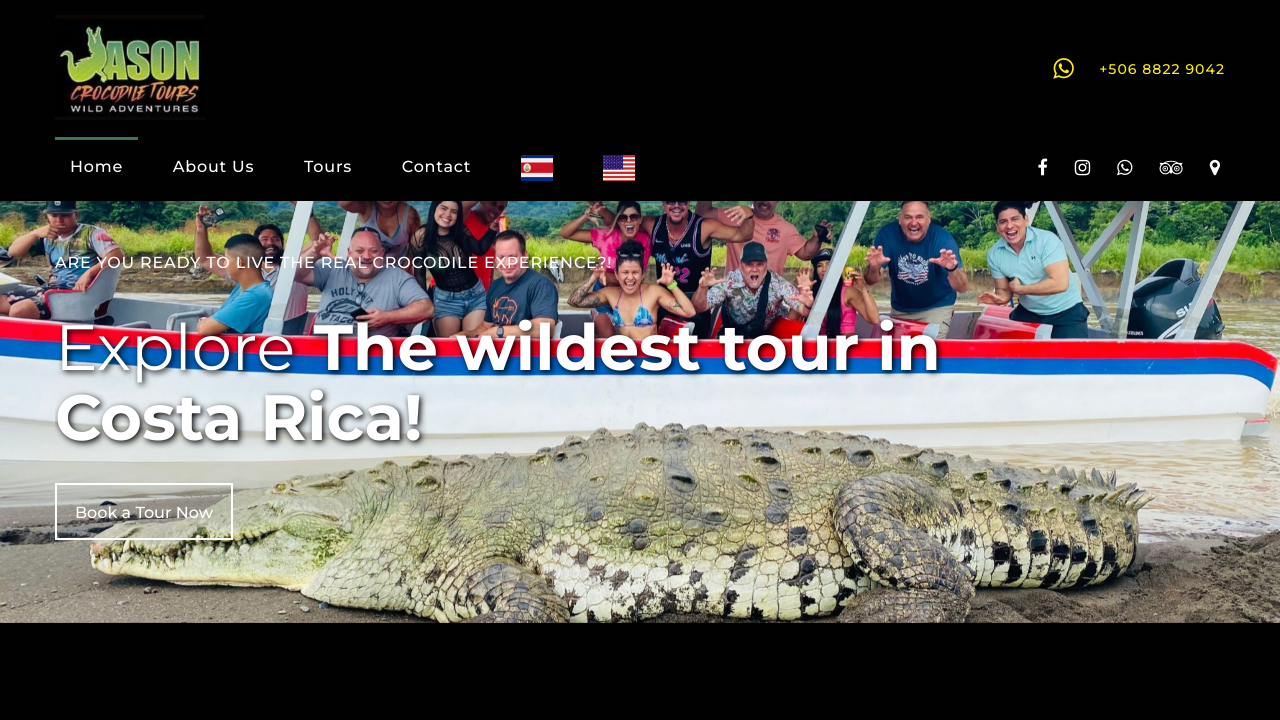
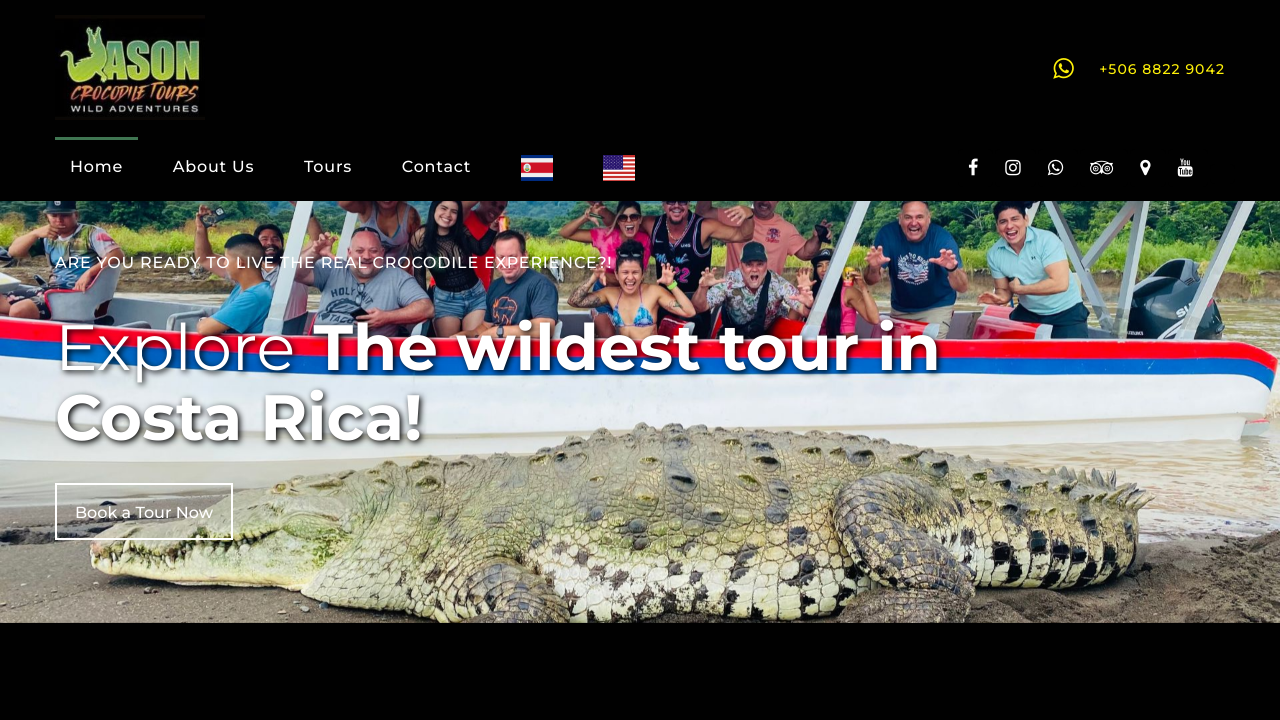
Before and after one commit to crjeffrey007/jasoncrocodiletours, a plain HTML site: page index.html in a window 1280 px wide. Shown: the top 720 px of the page. Drawn offline with nearby package versions, Linux system fonts and the light colour scheme.

Commit message:
Update index.html

```diff
--- a/index.html
+++ b/index.html
@@ -93,6 +93,8 @@
     <li><a class="icon fa fa-whatsapp" href="https://api.whatsapp.com/send?phone=50688229042" target="_blank"></a></li>
     <li><a class="icon fa fa-tripadvisor" href="https://www.tripadvisor.es/Attraction_Review-g309271-d23602259-Reviews-Jason_Crocodile_Tours-Jaco_Jaco_District_Garabito_Municipality_Province_of_Punta.html" target="_blank"></a></li>
     <li><a class="icon fa fa-map-marker" href="https://www.google.com/maps/place/9%C2%B046'42.3%22N+84%C2%B037'34.0%22W/@9.778402,-84.6283027,17z/data=!3m1!4b1!4m4!3m3!8m2!3d9.778402!4d-84.626114" target="_blank"></a></li>
+    <li><a class="icon fa fa-youtube" href="https://www.youtube.com/@JasonCrocodile" target="_blank"></a></li>
+    <li><a class="icon fa fa-tiktok" href="https://www.tiktok.com/@jasoncrocodiletours506" target="_blank"></a></li>
 </ul>
             <!-- RD Navbar Nav-->
             <ul class="rd-navbar-nav">
```
Lines whose indentation alone changed are shown as unchanged.
